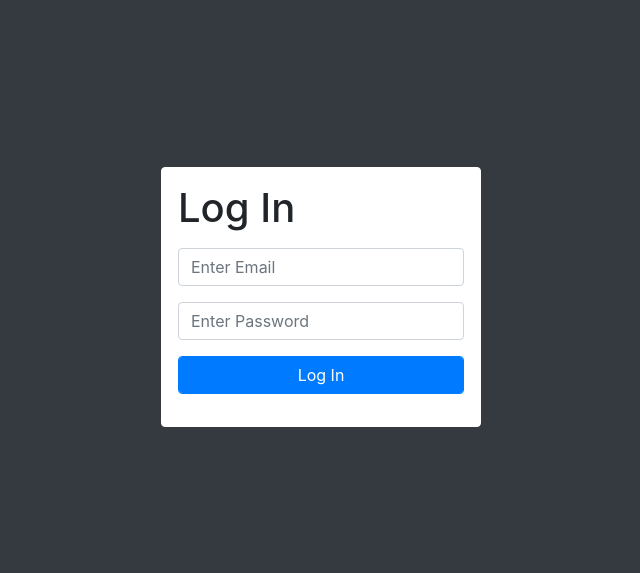
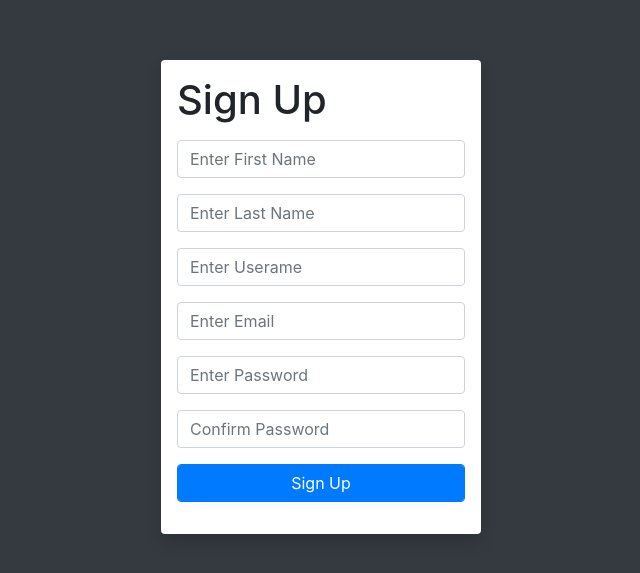
Before and after one commit to Taofeeq-deru/login-auth, a React (Create React App) app: page / in a window 1280 px wide. Shown: the part 103-676 px from the top of the page, without its empty margins (319-959 px from the left). Built offline with nearby package versions, Linux system fonts and the light colour scheme.

Commit message:
set up sign up validation

```diff
--- a/src/App.js
+++ b/src/App.js
@@ -1,8 +1,8 @@
 import React from "react";
-import { Login } from "./components";
+import { Signup } from "./components";
 
 function App() {
-  return <Login />;
+  return <Signup />;
 }
 
 export default App;
--- a/src/components/Login.jsx
+++ b/src/components/Login.jsx
@@ -111,7 +111,7 @@ class Login extends Component {
           className="bg-dark d-flex justify-content-center align-items-center"
           style={{ height: "100vh" }}>
           <div
-            className="form border border-white rounded p-3 bg-white"
+            className="form shadow rounded p-3 bg-white"
             style={{ width: "320px" }}>
             <h1 className="mb-3">Log In</h1>
             <div>
@@ -177,7 +177,14 @@ class Login extends Component {
                 <button
                   type="submit"
                   className="btn btn-primary form-control"
-                  onMouseDown={() => this.setState({ submitCalled: true })}>
+                  onMouseDown={() => this.setState({ submitCalled: true })}
+                  disabled={
+                    email.error || password.error
+                      ? true
+                      : email.error === false && password.error === false
+                      ? false
+                      : false
+                  }>
                   Log In
                 </button>
               </div>
--- /dev/null
+++ b/src/components/Signup.jsx
@@ -0,0 +1,267 @@
+import React, { Component } from "react";
+import { validateFields } from "../validation";
+
+const initialState = {
+  firstname: {
+    value: "",
+    validateOnChange: true,
+    error: "",
+  },
+  lastname: {
+    value: "",
+    validateOnChange: true,
+    error: "",
+  },
+  username: {
+    value: "",
+    validateOnChange: true,
+    error: "",
+  },
+  email: {
+    value: "",
+    validateOnChange: true,
+    error: "",
+  },
+  password1: {
+    value: "",
+    validateOnChange: true,
+    error: "",
+  },
+  password2: {
+    value: "",
+    validateOnChange: true,
+    error: "",
+  },
+  submitCalled: false,
+  allFieldsValidated: false,
+};
+
+class Signup extends Component {
+  constructor(props) {
+    super(props);
+    this.state = initialState;
+  }
+
+  render() {
+    const {
+      firstname,
+      lastname,
+      username,
+      email,
+      password1,
+      password2,
+      allFieldsValidated,
+    } = this.state;
+
+    return (
+      <>
+        <div
+          className="bg-dark d-flex justify-content-center align-items-center"
+          style={{ height: "100vh" }}>
+          <div
+            className="form shadow rounded bg-white p-3"
+            style={{ width: "320px" }}>
+            <h1 className="mb-3">Sign Up</h1>
+            <div>
+              {allFieldsValidated && (
+                <p className="text-success text-center">All fields validated</p>
+              )}
+            </div>
+            {/**form starts here */}
+            <form onSubmit={(e) => this.handleSubmit(e)} className="w-100">
+              <div className="form-group">
+                <label htmlFor="firstname" className="sr-only">
+                  First Name
+                </label>
+                <input
+                  type="text"
+                  name="firstname"
+                  id="firstname"
+                  placeholder="Enter First Name"
+                  className={`form-control ${
+                    firstname.error === false
+                      ? "is-valid"
+                      : firstname.error
+                      ? "is-invalid"
+                      : ""
+                  }`}
+                  onChange={(e) =>
+                    this.handleChange(validateFields.validateFirstname, e)
+                  }
+                  onBlur={(e) =>
+                    this.handleBlur(validateFields.validateFirstname, e)
+                  }
+                />
+                <div className="invalid-feedback">{firstname.error}</div>
+              </div>
+              <div className="form-group">
+                <label htmlFor="lastname" className="sr-only">
+                  Last Name
+                </label>
+                <input
+                  type="text"
+                  name="lastname"
+                  id="lastname"
+                  placeholder="Enter Last Name"
+                  className={`form-control ${
+                    lastname.error === false
+                      ? "is-valid"
+                      : lastname.error
+                      ? "is-invalid"
+                      : ""
+                  }`}
+                  onChange={(e) =>
+                    this.handleChange(validateFields.validateLastname, e)
+                  }
+                  onBlur={(e) =>
+                    this.handleBlur(validateFields.validateLastname, e)
+                  }
+                />
+                <div className="invalid-feedback">{lastname.error}</div>
+              </div>
+              <div className="form-group">
+                <label htmlFor="username" className="sr-only">
+                  Username
+                </label>
+                <input
+                  type="text"
+                  name="username"
+                  id="username"
+                  placeholder="Enter Userame"
+                  className={`form-control ${
+                    username.error === false
+                      ? "is-valid"
+                      : username.error
+                      ? "is-invalid"
+                      : ""
+                  }`}
+                  onChange={(e) =>
+                    this.handleChange(validateFields.validateUsername, e)
+                  }
+                  onBlur={(e) =>
+                    this.handleBlur(validateFields.validateUsername, e)
+                  }
+                />
+                <div className="invalid-feedback">{username.error}</div>
+              </div>
+              <div className="form-group">
+                <label htmlFor="email" className="sr-only">
+                  Email
+                </label>
+                <input
+                  type="text"
+                  name="email"
+                  id="email"
+                  placeholder="Enter Email"
+                  className={`form-control ${
+                    email.error === false
+                      ? "is-valid"
+                      : email.error
+                      ? "is-invalid"
+                      : ""
+                  }`}
+                  onChange={(e) =>
+                    this.handleChange(validateFields.validateEmail, e)
+                  }
+                  onBlur={(e) =>
+                    this.handleBlur(validateFields.validateEmail, e)
+                  }
+                />
+                <div className="invalid-feedback">{email.error}</div>
+              </div>
+              <div className="form-group">
+                <label htmlFor="password1" className="sr-only">
+                  Password
+                </label>
+                <input
+                  type="text"
+                  name="password1"
+                  id="password1"
+                  placeholder="Enter Password"
+                  className={`form-control ${
+                    password1.error === false
+                      ? "is-valid"
+                      : password1.error
+                      ? "is-invalid"
+                      : ""
+                  }`}
+                  onChange={(e) =>
+                    this.handlePasswordChange(
+                      validateFields.validateSignupPassword,
+                      e
+                    )
+                  }
+                  onBlur={(e) =>
+                    this.handlePasswordBlur(
+                      validateFields.validateSignupPassword,
+                      e
+                    )
+                  }
+                />
+                <div className="invalid-feedback">{password1.error}</div>
+              </div>
+              <div className="form-group">
+                <label htmlFor="password2" className="sr-only">
+                  Confirm Password
+                </label>
+                <input
+                  type="text"
+                  name="password2"
+                  id="password2"
+                  placeholder="Confirm Password"
+                  className={`form-control ${
+                    password2.error === false
+                      ? "is-valid"
+                      : password2.error
+                      ? "is-invalid"
+                      : ""
+                  }`}
+                  onChange={(e) =>
+                    this.handlePasswordChange(
+                      validateFields.validateSignupPassword,
+                      e
+                    )
+                  }
+                  onBlur={(e) =>
+                    this.handlePasswordBlur(
+                      validateFields.validateSignupPassword,
+                      e
+                    )
+                  }
+                />
+                <div className="invalid-feedback">{password2.error}</div>
+              </div>
+              <div className="form-group">
+                <button
+                  type="submit"
+                  className="btn btn-primary form-control"
+                  onMouseDown={() => this.setState({ submitCalled: true })}
+                  disabled={
+                    firstname.error ||
+                    lastname.error ||
+                    username.error ||
+                    email.error ||
+                    password1.error ||
+                    password2.error
+                      ? true
+                      : firstname.error === false &&
+                        lastname.error === false &&
+                        username.error === false &&
+                        email.error === false &&
+                        password1.error === false &&
+                        password2.error === false
+                      ? false
+                      : false
+                  }>
+                  Sign Up
+                </button>
+              </div>
+            </form>
+          </div>
+        </div>
+      </>
+    );
+  }
+}
+
+export default Signup;
--- a/src/components/index.js
+++ b/src/components/index.js
@@ -1 +1,2 @@
 export { default as Login } from "./Login";
+export { default as Signup } from "./Signup";
--- a/src/validation.js
+++ b/src/validation.js
@@ -20,6 +20,48 @@ class ValidateFields {
 
     return false;
   }
+
+  validateSignupPassword(password1, password2) {
+    if (validator.isEmpty(password1)) {
+      return "Password is required";
+    } else if (!validator.isLength(password1, { min: 8 })) {
+      return "Password should be minimum 8 characters";
+    } else if (validator.isEmpty(password2)) {
+      return "Confirm password is required";
+    } else if (password2 && validator.equals(password1, password2)) {
+      return "Passwords are not equal";
+    }
+
+    return false;
+  }
+
+  validateFirstname(firstname) {
+    if (validator.isEmpty(firstname)) {
+      return "First name is required";
+    } else if (!validator.isAlpha(firstname)) {
+      return "First name should contain only letters";
+    }
+
+    return false;
+  }
+
+  validateLastname(lastname) {
+    if (validator.isEmpty(lastname)) {
+      return "Last name is required";
+    } else if (!validator.isAlpha(lastname)) {
+      return "Last name should contain only letters";
+    }
+
+    return false;
+  }
+
+  validateUsername(username) {
+    if (validator.isEmpty(username)) {
+      return "Username is required";
+    }
+
+    return false;
+  }
 }
 
 const validateFields = new ValidateFields();
```
